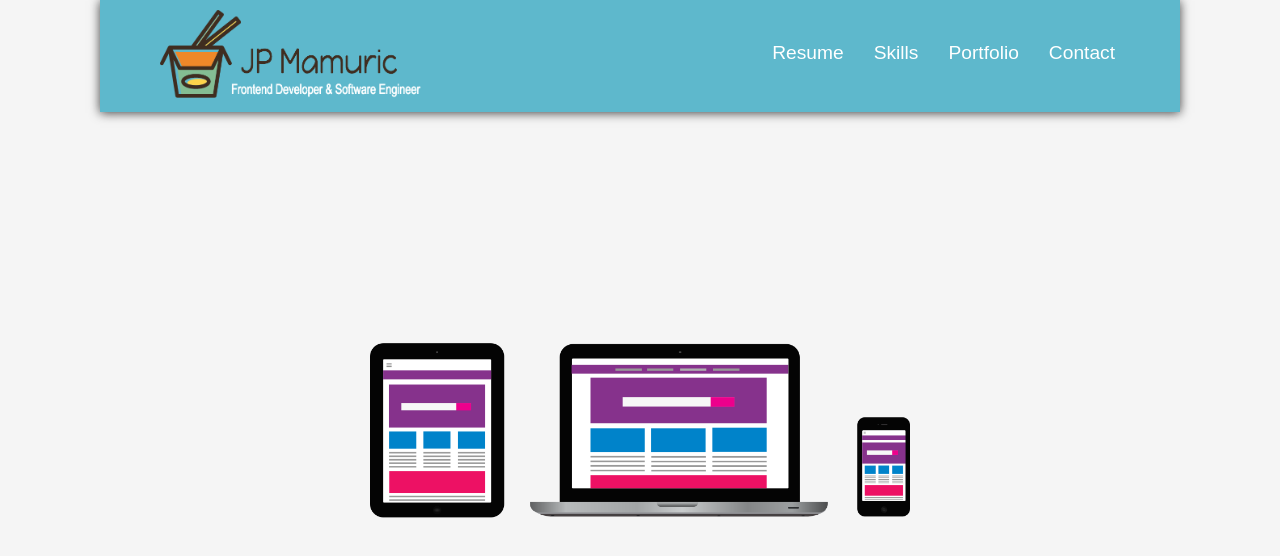
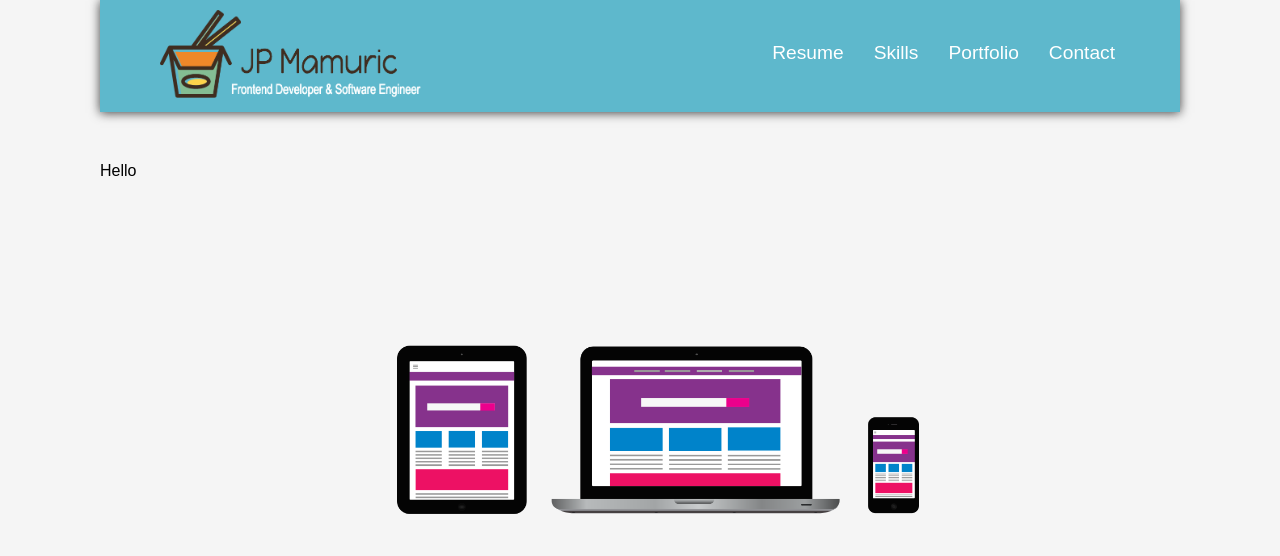
Before and after one commit to jpmamuric/portfolio, a React (Create React App) app: page / in a window 1280 px wide. Shown: the top 556 px of the page. Built offline with nearby package versions, Linux system fonts and the light colour scheme; what react-tap-event-plugin would draw is missing.

Commit message:
fixed responsive landing image

```diff
--- a/src/App.css
+++ b/src/App.css
@@ -3,6 +3,7 @@ Mobile First Approach
 ***********/
 body {
   background-color: rgba(245, 245, 245, 1);
+
 }
 
 .App {
--- a/src/components/containers/home/banner/HomeSection.css
+++ b/src/components/containers/home/banner/HomeSection.css
@@ -5,8 +5,21 @@ Media Queries
 /**********
 Mobile
 ***********/
-.floating-button{
-  z-index: 300;
+.banner-container {
+  display: -webkit-box;
+  display: -moz-box;
+  display: -ms-flexbox;
+  display: -webkit-flex;
+  display: flex;
+
+  -webkit-flex-direction: column;
+  flex-direction: column;
+}
+
+.hello{
+  flex-grow: 2;
+  background-color: transparent;
+  margin-top: 50px;
   position: relative;
 }
 
@@ -20,28 +33,39 @@ Mobile
 }
 
 .homesection-banner-mobile {
+  background: url('../../../../assets/about2.png') no-repeat ;
   color: transparent;
   text-indent:-9999px;
-  background: url('../../../../assets/about2.png') no-repeat fixed;
-  background-size: contain;
-  background-position: center;
-  height: 60vh;
+  background-size: cover;
+
+  width: 100%;
+  height: 40vh;
   margin: 0;
-  margin-bottom: -50px;
+
 }
 
 .homesection-banner-desktop {
   color: transparent;
   text-indent:-9999px;
-  background: url('../../../../assets/about2.png') no-repeat fixed;
+  background: url('../../../../assets/about2.png') no-repeat ;
   background-size: contain;
-  background-position: center;
-  height: 80vh;
+  width: 100%;
   margin: 0;
-  margin-bottom: -260px;
+
 }
 
 @media only screen and (min-width: 580px) {
+  .banner-container {
+    display: -webkit-box;
+    display: -moz-box;
+    display: -ms-flexbox;
+    display: -webkit-flex;
+    display: flex;
+
+    -webkit-flex-direction: row;
+    flex-direction: row;
+  }
+
   .popover {
     margin-left: 30px;
     margin-top: 100px;
@@ -50,7 +74,7 @@ Mobile
   .homesection-banner-mobile {
     color: transparent;
     text-indent:-9999px;
-    background: url('../../../../assets/responsive.png') no-repeat fixed;
+    background: url('../../../../assets/responsive.png') no-repeat ;
     background-size: 50%;
     background-position: center;
     height: 80vh;
@@ -61,7 +85,7 @@ Mobile
   .homesection-banner-desktop {
     color: transparent;
     text-indent:-9999px;
-    background: url('../../../../assets/responsive.png') no-repeat fixed;
+    background: url('../../../../assets/responsive.png') no-repeat ;
     background-size: 50%;
     background-position: center;
     height: 80vh;
@@ -74,6 +98,17 @@ Mobile
 Tablet
 ***********/
 @media only screen and (min-width: 768px) {
+  .banner-container {
+    display: -webkit-box;
+    display: -moz-box;
+    display: -ms-flexbox;
+    display: -webkit-flex;
+    display: flex;
+
+    -webkit-flex-direction: row;
+    flex-direction: row;
+  }
+
   .popover {
     margin-left: 5px;
     margin-top: 100px
@@ -82,7 +117,7 @@ Tablet
   .homesection-banner-mobile {
     color: transparent;
     text-indent:-9999px;
-    background: url('../../../../assets/responsive.png') no-repeat fixed;
+    background: url('../../../../assets/responsive.png') no-repeat;
     background-size: 50%;
     background-position: center;
     height: 80vh;
@@ -93,7 +128,7 @@ Tablet
   .homesection-banner-desktop {
     color: transparent;
     text-indent:-9999px;
-    background: url('../../../../assets/responsive.png') no-repeat fixed;
+    background: url('../../../../assets/responsive.png') no-repeat;
     background-size: 50% ;
     background-position: center;
     height: 80vh;
@@ -107,6 +142,16 @@ Tablet
 Desktop
 ***********/
 @media only screen and (min-width: 1024px) {
+  .banner-container {
+    display: -webkit-box;
+    display: -moz-box;
+    display: -ms-flexbox;
+    display: -webkit-flex;
+    display: flex;
+
+    -webkit-flex-direction: row;
+    flex-direction: row;
+  }
 
   .popover {
     margin-left: -330px;
--- a/src/components/containers/home/banner/HomeSection.js
+++ b/src/components/containers/home/banner/HomeSection.js
@@ -32,10 +32,13 @@ class HomeSection extends React.Component {
   render() {
     return (
       <article>
-        <div
-          className={this.state.banner}
-          onTouchTap={this.handleTouchTap.bind(this)}
-          >
+        <div className='banner-container'>
+          <div className='hello'>Hello</div>
+          <div
+            className={this.state.banner}
+            onTouchTap={this.handleTouchTap.bind(this)}
+            >
+          </div>
         </div>
         <Popover
           className='popover'
```
Also changed, not shown: src/assets/About.jpg (deleted).
